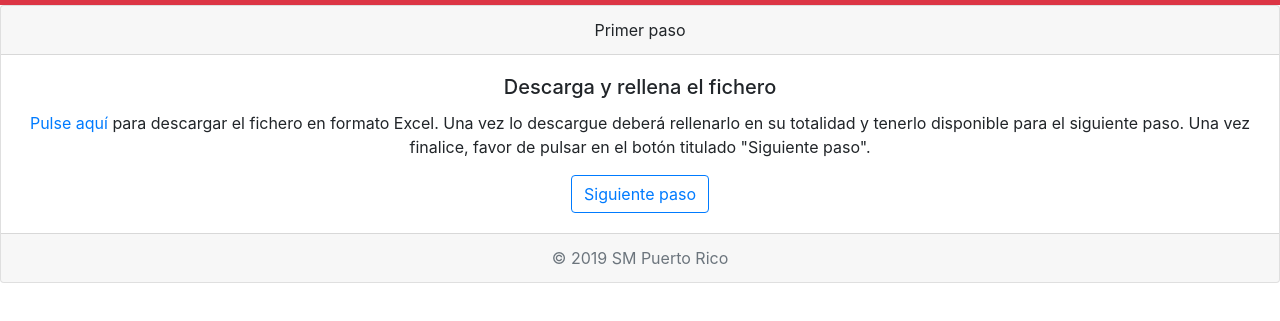
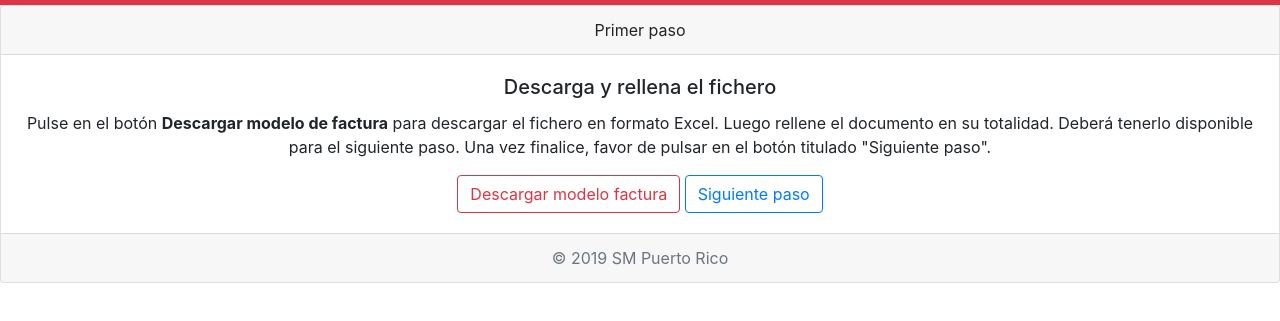
Before and after one commit to jramoscolon/jramoscolon.github.io, a plain HTML site: page index.html in a window 1280 px wide. Shown: the part 51-372 px from the top of the page. Drawn offline with nearby package versions, Linux system fonts and the light colour scheme.

Commit message:
Added download button

```diff
--- a/index.html
+++ b/index.html
@@ -8,7 +8,7 @@
     <!-- Bootstrap CSS -->
     <link rel="stylesheet" href="https://stackpath.bootstrapcdn.com/bootstrap/4.3.1/css/bootstrap.min.css" integrity="sha384-ggOyR0iXCbMQv3Xipma34MD+dH/1fQ784/j6cY/iJTQUOhcWr7x9JvoRxT2MZw1T" crossorigin="anonymous">
 
-    <title>Annie's World</title>
+    <title>SM Facturación</title>
   </head>
   <body>
 
@@ -25,7 +25,8 @@
       </div>
       <div class="card-body">
         <h5 class="card-title">Descarga y rellena el fichero</h5>
-        <p class="card-text"><a href="https://redgesm-my.sharepoint.com/:x:/g/personal/jose_ramos_colex_grupo-sm_com/EQ_ySGPD1qpOp9XaEBCiW-sBrE2Kfl1aOUVbOK-WVpRcTQ?e=9ZpXc2">Pulse aquí</a> para descargar el fichero en formato Excel. Una vez lo descargue deberá rellenarlo en su totalidad y tenerlo disponible para el siguiente paso. Una vez finalice, favor de pulsar en el botón titulado "Siguiente paso".</p>
+        <p class="card-text">Pulse en el botón <strong>Descargar modelo de factura</strong> para descargar el fichero en formato Excel. Luego rellene el documento en su totalidad. Deberá tenerlo disponible para el siguiente paso. Una vez finalice, favor de pulsar en el botón titulado "Siguiente paso".</p>
+        <a class="btn btn-outline-danger" href="https://redgesm-my.sharepoint.com/:x:/g/personal/jose_ramos_colex_grupo-sm_com/EQ_ySGPD1qpOp9XaEBCiW-sBrE2Kfl1aOUVbOK-WVpRcTQ?e=9ZpXc2" role="button">Descargar modelo factura</a>
         <a class="btn btn-outline-primary" href="/form.html" role="button">Siguiente paso</a>
         <!-- <div class="container">
           <div class="dropdown">
```
Also changed, not shown: form.html (+1 -1 lines).
